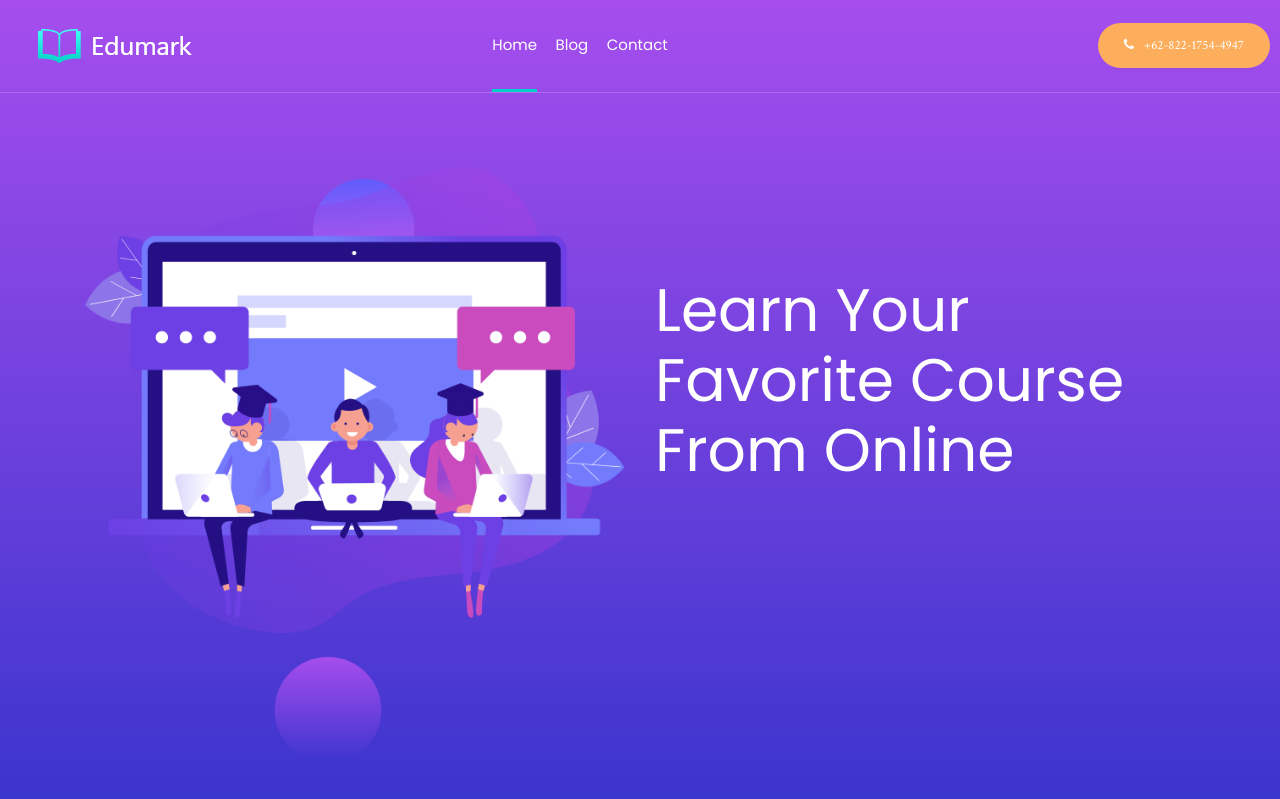
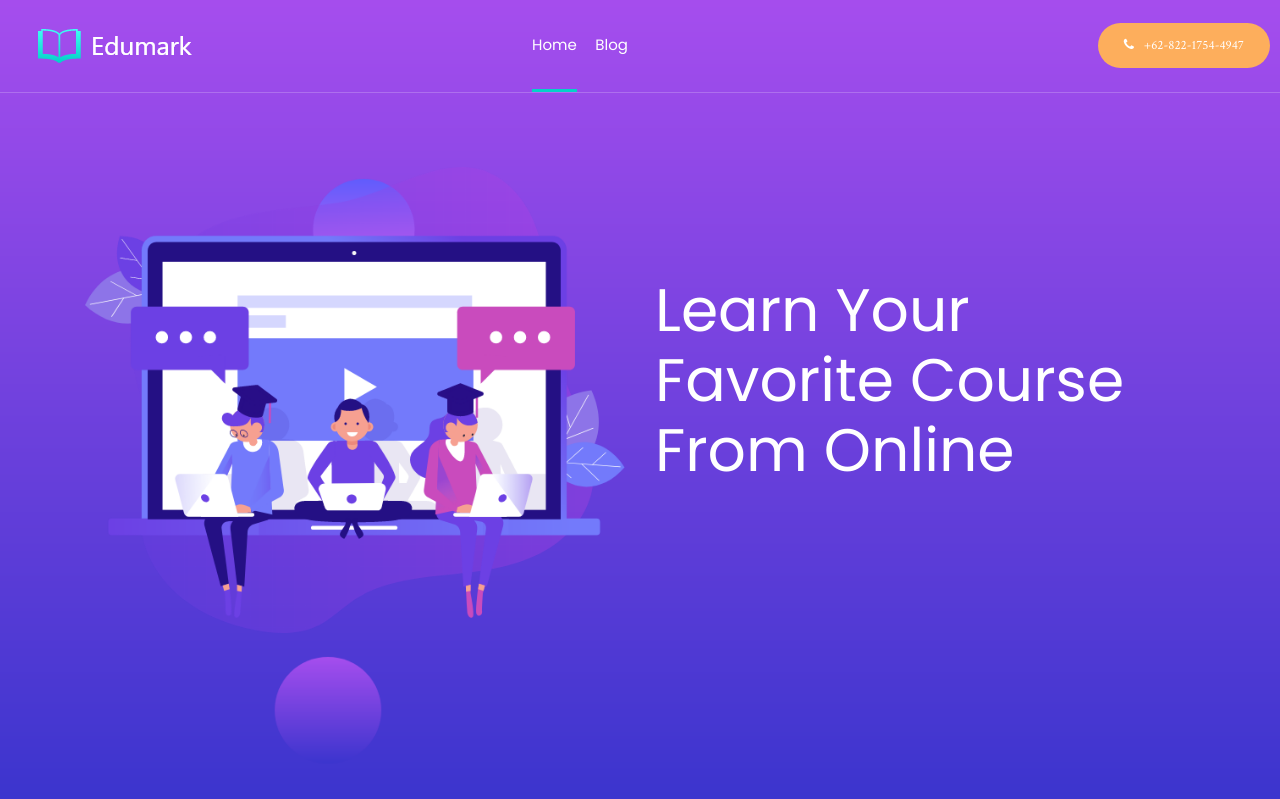
Before and after one commit to PotacodeStudio/landing-page, a PHP site: page /index.php in a window 1280 px wide. Shown: the top 799 px of the page. Run offline with PHP 8.4, Linux system fonts and the light colour scheme; some libraries are stand-ins or nearby versions.

Commit message:
disable contact menu

```diff
--- a/menu.php
+++ b/menu.php
@@ -19,7 +19,7 @@
                                     <ul id="navigation">
                                         <li><a <?php echo $is_active == 'home' ? 'class="active"' : ''; ?> href="index.php">home</a></li>
                                         <li><a href="https://potacode.com/blog">Blog</a></li>
-                                        <li><a <?php echo $is_active == 'contact' ? 'class="active"' : ''; ?> href="contact.php">Contact</a></li>
+                                        <!-- <li><a <?php echo $is_active == 'contact' ? 'class="active"' : ''; ?> href="contact.php">Contact</a></li> -->
                                     </ul>
                                 </nav>
                             </div>
```
